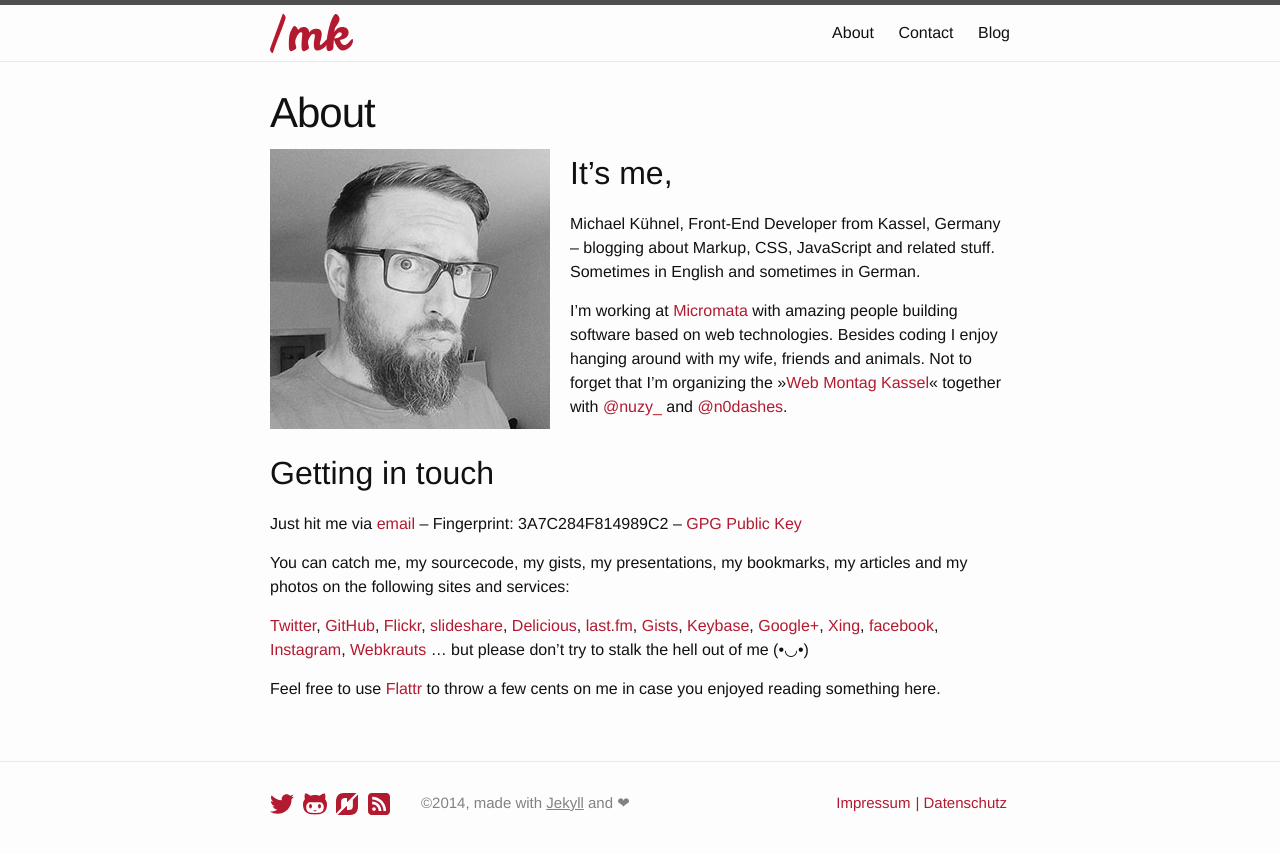
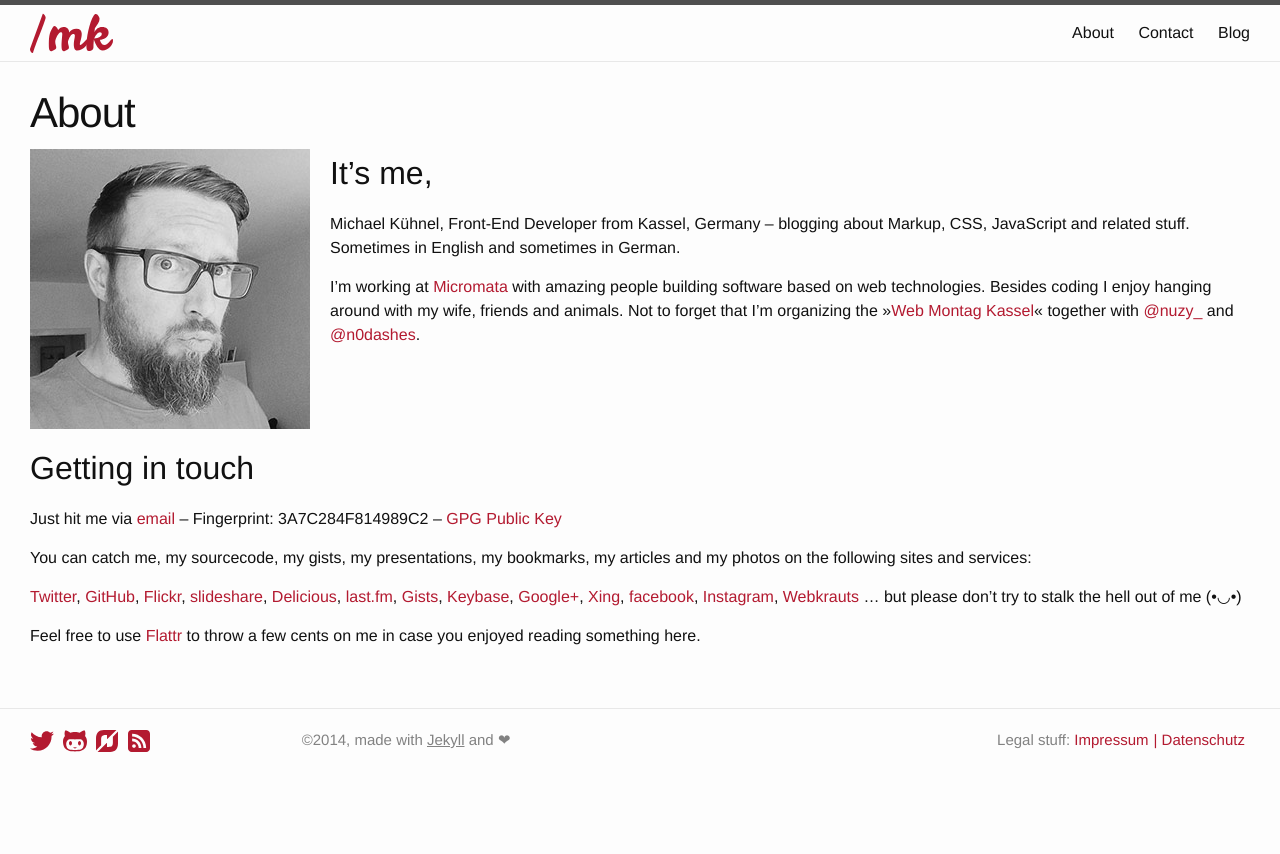
Before and after one commit to mischah/michael-kuehnel.de, a Jekyll site: the page built from about.md, in a window 1280 px wide. Shown: the top 854 px of the page. Built offline with Jekyll 4.4.1, drawn with Linux system fonts in a browser that asks for light colours.

Commit message:
Design adjustments

```diff
--- a/_includes/footer.html
+++ b/_includes/footer.html
@@ -55,7 +55,8 @@
 			</div>
 
 			<div class="footer-col  footer-col-3">
-				<ul class="contact-list">
+				<p class="footer-legal">Legal stuff: </p>
+				<ul class="contact-list footer-legal">
 					<!-- <li><a href="/contact/">Contact</a></li> -->
 					<li><a href="/impressum/">Impressum</a></li>
 					<li><a href="/datenschutz/">Datenschutz</a></li>
--- a/_sass/_base.scss
+++ b/_sass/_base.scss
@@ -13,6 +13,7 @@ dl, dd, ol, ul, figure {
 /**
  * Basic styling
  */
+
 body {
 	font-family: $base-font-family;
 	font-size: $base-font-size;
@@ -125,8 +126,8 @@ blockquote {
  * Wrapper
  */
 .wrapper {
-	max-width: -webkit-calc(800px - (#{$spacing-unit} * 2));
-	max-width:         calc(800px - (#{$spacing-unit} * 2));
+	// max-width: -webkit-calc(800px - (#{$spacing-unit} * 2));
+	// max-width:         calc(800px - (#{$spacing-unit} * 2));
 	margin-right: auto;
 	margin-left: auto;
 	padding-right: $spacing-unit;
@@ -173,3 +174,16 @@ blockquote {
 		}
 	}
 }
+
+
+/**
+ * FLoats
+ */
+.float-container {
+	overflow: hidden;
+	margin-bottom: 15px;
+}
+.float-left {
+	float: left;
+	margin-right: 20px;
+}
--- a/_sass/_layout.scss
+++ b/_sass/_layout.scss
@@ -88,7 +88,8 @@
  */
 .site-footer {
 	border-top: 1px solid $grey-color-light;
-	padding: $spacing-unit 0;
+	// padding: $spacing-unit 0;
+	padding: 20px 0;
 }
 
 .footer-heading {
@@ -130,6 +131,10 @@
 	}
 }
 
+.footer-legal {
+	display: inline;
+}
+
 .social-media-list li {
 	display: inline-block;
 	.icon > svg {
@@ -166,18 +171,19 @@
 }
 
 .footer-col-1 {
-	width: -webkit-calc(20% - (#{$spacing-unit} / 2));
-	width:         calc(20% - (#{$spacing-unit} / 2));
+	width: -webkit-calc(22% - (#{$spacing-unit} / 2));
+	width:         calc(22% - (#{$spacing-unit} / 2));
 }
 
 .footer-col-2 {
-	width: -webkit-calc(55% - (#{$spacing-unit} / 2));
-	width:         calc(55% - (#{$spacing-unit} / 2));
+	width: -webkit-calc(35% - (#{$spacing-unit} / 2));
+	width:         calc(35% - (#{$spacing-unit} / 2));
 }
 
 .footer-col-3 {
-	width: -webkit-calc(25% - (#{$spacing-unit} / 2));
-	width:         calc(25% - (#{$spacing-unit} / 2));
+	width: -webkit-calc(43% - (#{$spacing-unit} / 2));
+	width:         calc(43% - (#{$spacing-unit} / 2));
+	text-align: right;
 }
 
 @include media-query($on-laptop) {
@@ -186,10 +192,12 @@
 		width: -webkit-calc(50% - (#{$spacing-unit} / 2));
 		width:         calc(50% - (#{$spacing-unit} / 2));
 	}
+	.footer-col-2 { text-align: right; }
 
 	.footer-col-3 {
 		width: -webkit-calc(100% - (#{$spacing-unit} / 2));
 		width:         calc(100% - (#{$spacing-unit} / 2));
+		text-align: left;
 	}
 }
 
@@ -198,6 +206,7 @@
 		float: none;
 		width: -webkit-calc(100% - (#{$spacing-unit} / 2));
 		width:         calc(100% - (#{$spacing-unit} / 2));
+		text-align: left;
 	}
 }
 
--- a/about.md
+++ b/about.md
@@ -5,8 +5,8 @@ permalink: /about/
 menu: true
 ---
 
-<div style="overflow:hidden; margin-bottom: 15px;">
-    <img src="/assets/img/me.jpeg" alt="Me" style="float: left; margin-right: 20px;">
+<div class="float-container">
+    <img src="/assets/img/me.jpeg" alt="Me" class="float-left">
     <div>
         <h2>It’s me, </h2>
         <p>
```
